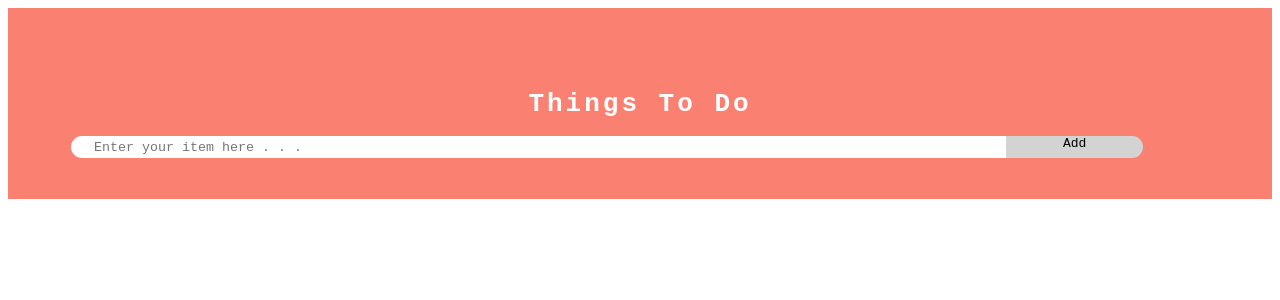
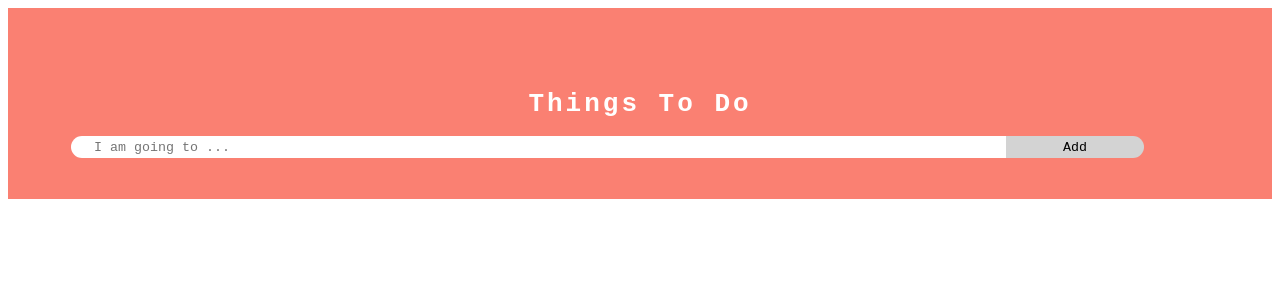
Before and after one commit to Angelette/react-todolist, a React (Create React App) app: page / in a window 1280 px wide. Shown: the top 300 px of the page. Built offline with nearby package versions, Linux system fonts and the light colour scheme.

Commit message:
27 AUG 2:01PM
- working Add button
- header css fixed. changed id name of input from newInput to itemInput.

```diff
--- a/src/App.css
+++ b/src/App.css
@@ -20,7 +20,7 @@ button {
 }
 
 /* Input text field - new item */
-#newInput {
+#itemInput {
     width: 80%;
     height: 20px;
     border: none;
--- a/src/App.js
+++ b/src/App.js
@@ -6,70 +6,56 @@ class App extends React.Component {
     super(props);
 
     this.state = {
-      userInput: "",
-      toDoList: []
+      newItem: "",
+      items: []
     };
-
-    this.handleChange = this.handleChange.bind(this);
-    this.handleSubmit = this.handleSubmit.bind(this);
   }
 
-  // handleChange = (onChangeEvent) => {
-  //   this.setState({
-  //     userInput: onChangeEvent.target.value
-  //   })
-  // }
-
-  handleChange(onChangeEvent) {
+  itemInputChanged(event) {
     this.setState({
-      userInput: onChangeEvent.target.value
+      newItem: event.target.value
     });
   }
 
-  // handleSubmit() {
-  //   //const itemsArr = this.state.userInput.split(',');
-  //   this.setState({
-  //     toDoList: this.state.userInput.toString()
-  //   });
-  //   // // Clear input
-  //   // itemsArr = "";
-  // }
-
-  // handleSubmit = (onSubmitEvent) => {
-  //   this.setState({
-  //     toDoList: this.state.userInput.toString()
-  //   });
-  // }
-
-  handleSubmit() {
-    this.state.toDoList.push(this.state.userInput.toString());
-    // this.setState({
-    //   toDoList: this.state
-    // })
+  submitForm(event) {
+    event.preventDefault();
+    this.setState({
+      items: [
+        ...this.state.items,
+        {
+          itemName: this.state.newItem,
+          done: false
+        }
+      ]
+    });
+    this.setState({
+      newItem: ""
+    });
   }
 
   render() {
-    const items = this.state.toDoList.map((item, i) => (
-      <li key={item + i}>{item}</li>
-    ));
     return (
       <div id="App">
         <div id="header">
           <title>To Do List</title>
           <h1>Things To Do</h1>
-          <input
-            id="newInput"
-            onChange={this.handleChange}
-            value={this.state.userInput}
-            placeholder="Enter your item here . . ."
-          />
-          <span id="addBtn" onClick={this.handleSubmit}>
-            Add
-          </span>
+          <form onSubmit={event => this.submitForm(event)}>
+            <input
+              id="itemInput"
+              onChange={event => this.itemInputChanged(event)}
+              value={this.state.newItem}
+              placeholder="I am going to ..."
+            />
+            <button id="addBtn" type="submit">
+              Add
+            </button>
+          </form>
         </div>
-        <div>
-          <ul>{items}</ul>
-        </div>
+        <ul>
+          {this.state.items.map(item => {
+            return <li key={item.itemName}>{item.itemName}</li>;
+          })}
+        </ul>
       </div>
     );
   }
```
